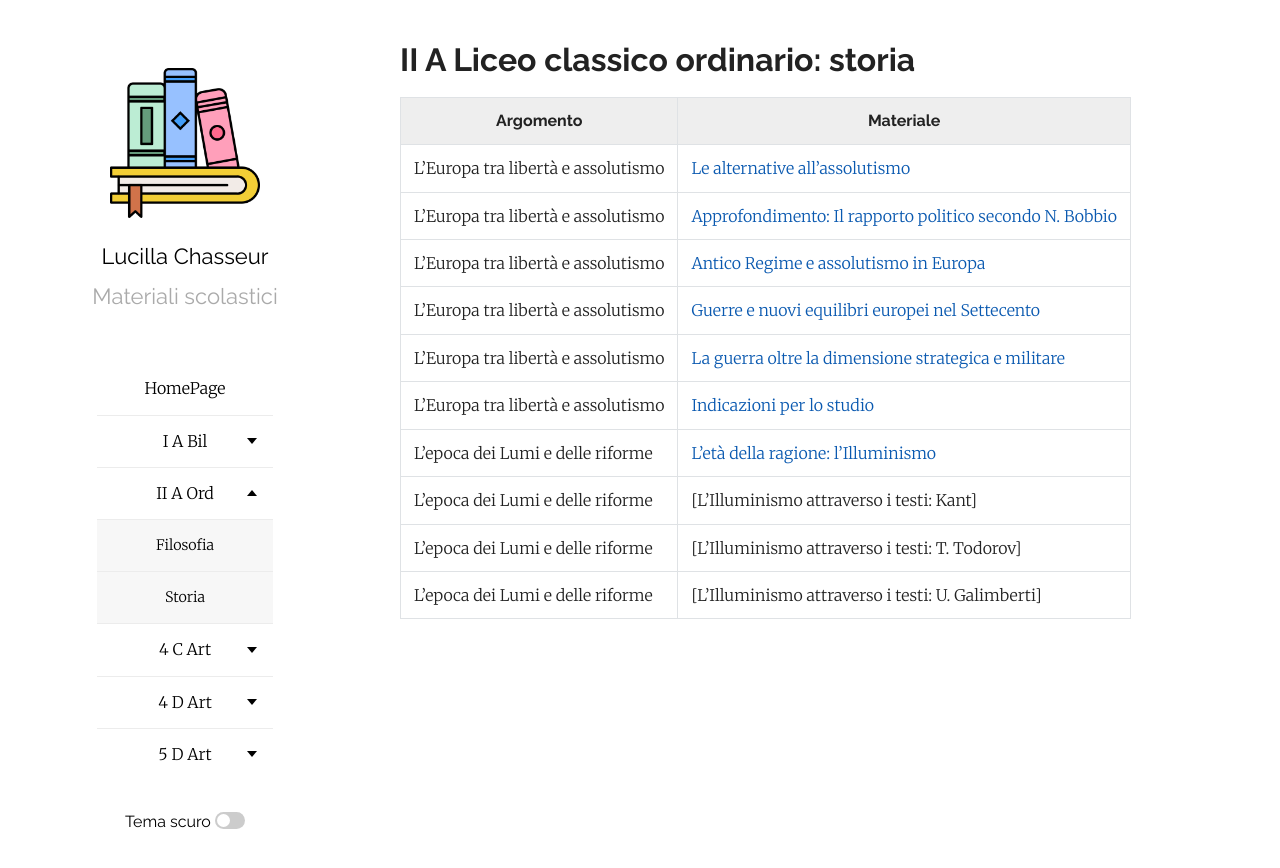
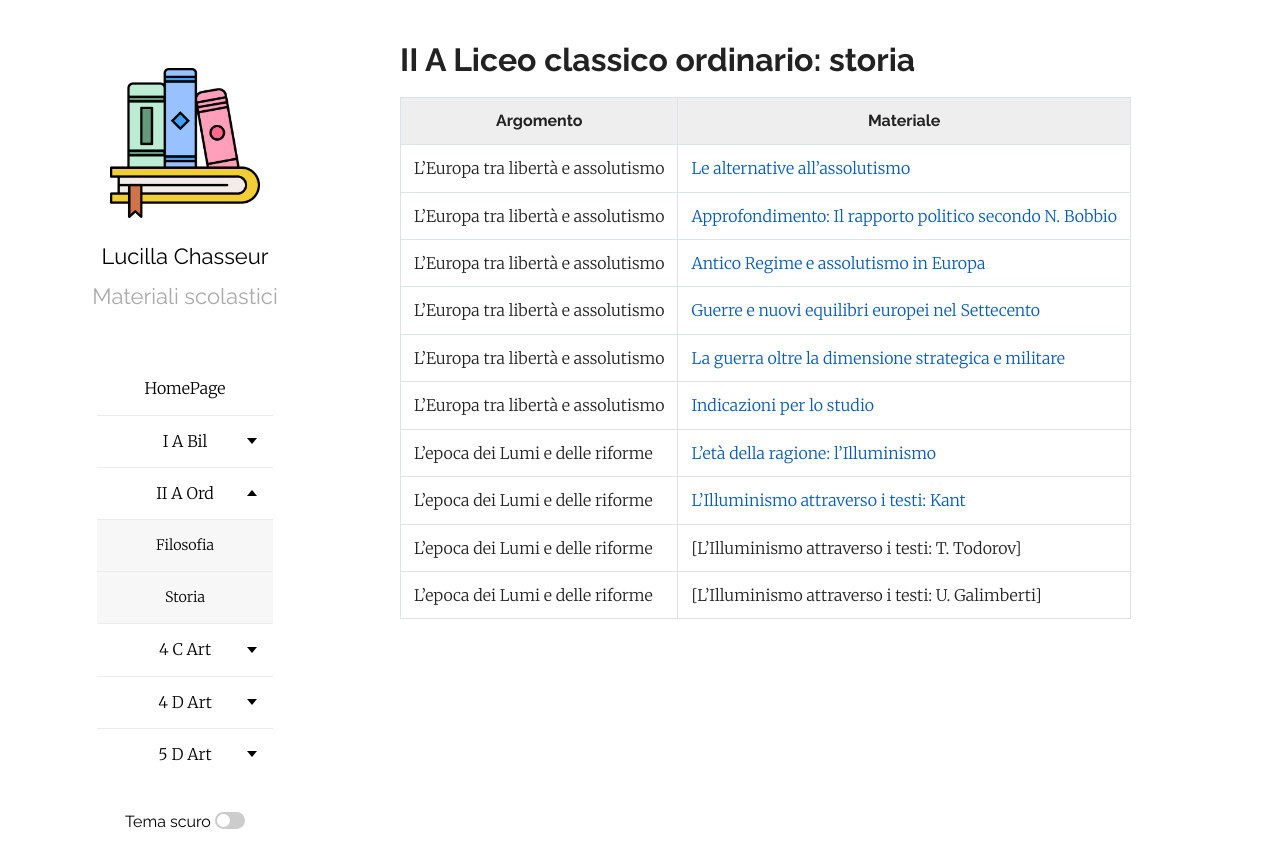
Before and after one commit to efemeridi/efemeridi.github.io, a Jekyll site: the page built from 2a_ord_storia.md, in a window 1280 px wide. Shown: the top 868 px of the page. Built offline with Jekyll 4.4.1, drawn with Linux system fonts in a browser that asks for light colours; our own code applies the rules of GitHub Pages for plain Markdown files; part of the change alters nothing that is shown.

```diff
--- a/2a_ord_storia.md
+++ b/2a_ord_storia.md
@@ -12,6 +12,6 @@ layout: page
 |L'Europa tra libertà e assolutismo | [La guerra oltre la dimensione strategica e militare](/materiali/II_A_ord/storia/05_guerra_guerra_guerra.pdf/)
 |L'Europa tra libertà e assolutismo | [Indicazioni per lo studio](/materiali/II_A_ord/storia/PROGRAMMI/PROGRAMMA_SEZ_1.pdf/)
 |L'epoca dei Lumi e delle riforme | [L'età della ragione: l'Illuminismo](/materiali/II_A_ord/storia/02_EPOCA_LUMI_RIFORME/4_eta_della_ragione_illuminismo_26.pdf/)
-|L'epoca dei Lumi e delle riforme |[L'Illuminismo attraverso i testi: Kant]
+|L'epoca dei Lumi e delle riforme |[L'Illuminismo attraverso i testi: Kant](/materiali/II_A_ord/storia/02_EPOCA_LUMI_RIFORME/a_cosa_e_illuminismo_Kant_analisi.pdf/)
 |L'epoca dei Lumi e delle riforme |[L'Illuminismo attraverso i testi: T. Todorov]
 |L'epoca dei Lumi e delle riforme |[L'Illuminismo attraverso i testi: U. Galimberti]
```
